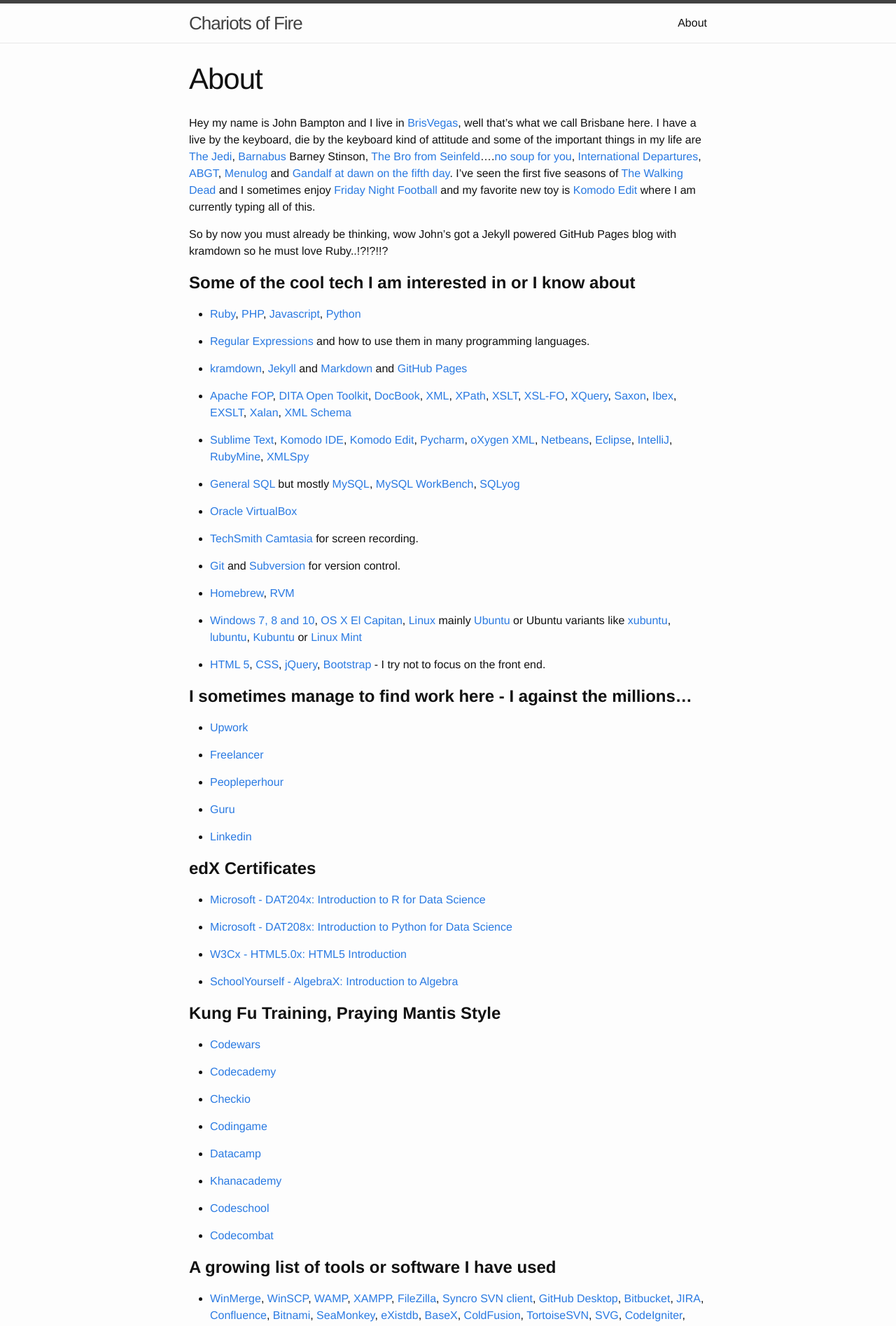
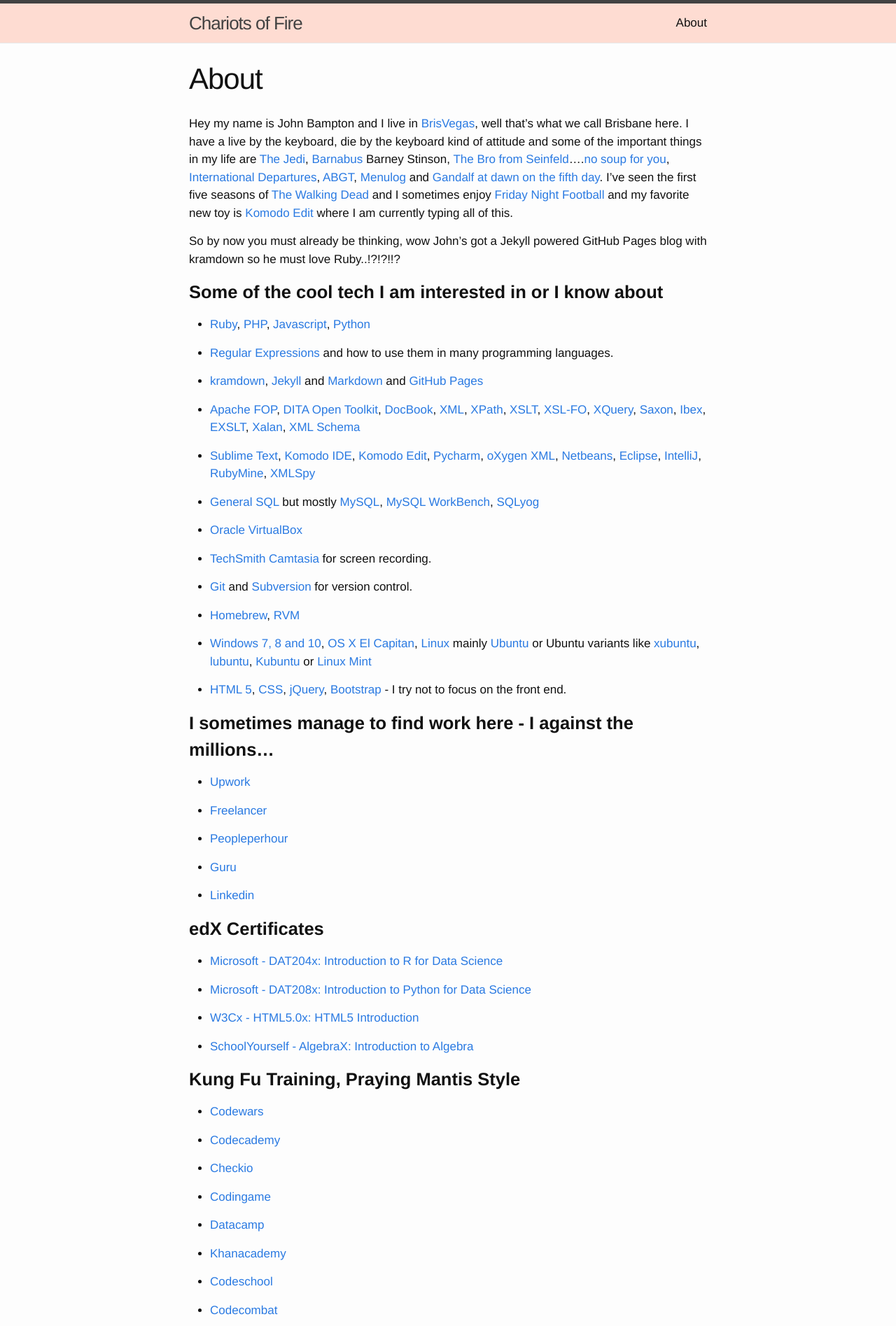
Before and after one commit to slurpcode/beast, a Jekyll site: the page built from about.md, in a window 1280 px wide. Shown: the top 1895 px of the page at 70% size. Built offline with Jekyll 4.4.1, drawn with Linux system fonts in a browser that asks for light colours.

```diff
--- a/_sass/_base.scss
+++ b/_sass/_base.scss
@@ -36,6 +36,7 @@ ul, ol, dl, figure,
 %vertical-rhythm {
     margin-bottom: $spacing-unit / 2;
 }
+
 
 
 
--- a/_sass/_layout.scss
+++ b/_sass/_layout.scss
@@ -5,7 +5,7 @@
     border-top: 5px solid $grey-color-dark;
     border-bottom: 1px solid $grey-color-light;
     min-height: 56px;
-
+    background-color: $peach;
     // Positioning context for the mobile navigation icon
     position: relative;
 }
@@ -169,6 +169,7 @@
  */
 .page-content {
     padding: $spacing-unit 0;
+
 }
 
 
--- a/css/main.scss
+++ b/css/main.scss
@@ -7,7 +7,7 @@
 
 // Our variables
 $base-font-family: "Helvetica Neue", Helvetica, Arial, sans-serif;
-$base-font-size:   16px;
+$base-font-size:   17px;
 $base-font-weight: 400;
 $small-font-size:  $base-font-size * 0.875;
 $base-line-height: 1.5;
@@ -28,6 +28,9 @@ $content-width:    800px;
 $on-palm:          600px;
 $on-laptop:        800px;
 
+$powder: #8FD8D2;
+$peach: #FEDCD2;
+$warm: #DF744A;
 
 
 // Use media queries like this:
```
Also changed, not shown: about.md (+3 -1 lines).
